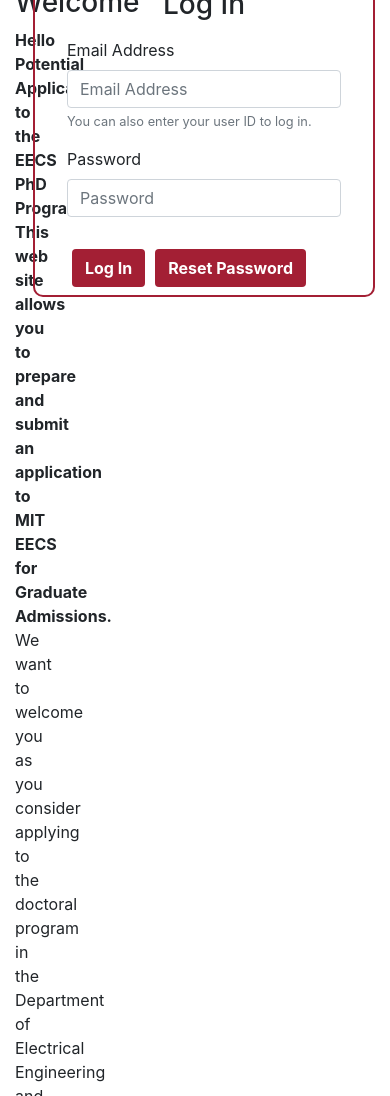
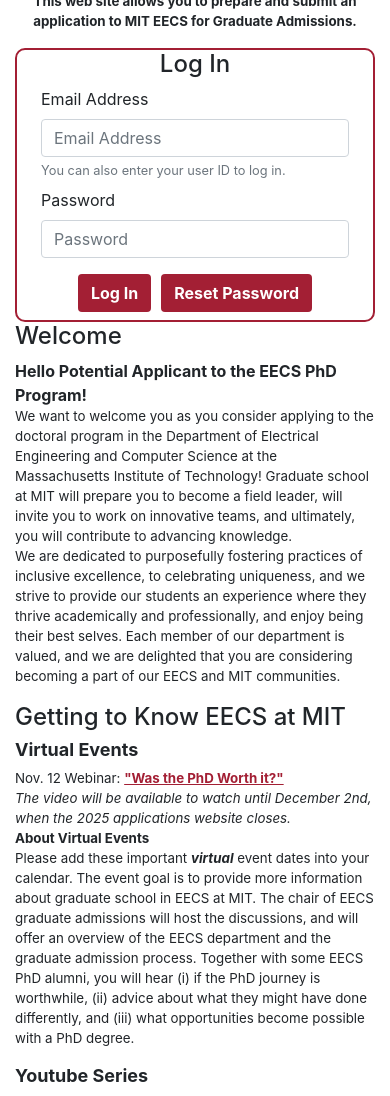
Before and after one commit to selenajwilliams/mit-ui-makeover, a website: page index.html in a window 390 px wide. Shown: the part 118-1214 px from the top of the page. Drawn offline with nearby package versions, Linux system fonts and the light colour scheme.

Commit message:
added css for desktop, tablet, phone

```diff
--- a/index.html
+++ b/index.html
@@ -9,21 +9,31 @@
     <title>MIT EECS Application</title>
 </head>
 <body>
+<div class="website-header"></div>
 <h1 class="text-center">MIT EECS Graduate Application 2025</h1>
 <div class="container">
+    <div class="overview-message" style="text-align: center;">
+        <p>
+            <strong>
+                This web site allows you to prepare and submit an application to MIT EECS for Graduate Admissions.</strong><br/>
+        </p>
+    </div>
+    <div class="info-wrapper info-wrapper-1">
+        <div class="info-text 1">
+        </div>
+    </div>
+    <div class="info-wrapper info-wrapper-2">
             <div class="info-text">
-        <div className="welcome">
                 <h3>Welcome</h3>
-            <p>
                 <strong>
                     Hello Potential Applicant to the EECS PhD Program! <br/>
                 </strong>
-                <strong>
-                    This web site allows you to prepare and submit an application to MIT EECS for Graduate Admissions.</strong><br/>
+                <p>
                     We want to welcome you as you consider applying to the doctoral program in the Department of Electrical Engineering and Computer Science at the Massachusetts Institute of Technology! Graduate school at MIT will prepare you to become a field leader, will invite you to work on innovative teams, and ultimately, you will contribute to advancing knowledge. <br/>
                     We are dedicated to purposefully fostering practices of inclusive excellence, to celebrating uniqueness, and we strive to provide our students an experience where they thrive academically and professionally, and enjoy being their best selves. Each member of our department is valued, and we are delighted that you are considering becoming a part of our EECS and MIT communities. <br/>
                 </p>
             </div>
+
 
             <h3>Getting to Know EECS at MIT</h3>
 
@@ -85,9 +95,8 @@
                     For technical assistance, please contact <a href="mailto:gradapply-email@mit.edu">gradapply-email@mit.edu</a>.
                 </p>
             </div>
-
     </div>
-
+    <div class="log-in-wrapper">
         <div class="log-in-panel">
             <div class="item">
                 <h3 style="text-align:center">Log In</h3>
@@ -111,6 +120,7 @@
             <button type="submit" class="btn button primary btn-lip">Reset Password</button>
             </div>
         </div>
+    </div>
 
 
 
--- a/styles.css
+++ b/styles.css
@@ -1,22 +1,63 @@
+/* body {
+    background-color: darkgray;
+} */
+
+.website-header {
+    background-color: #A31F34;
+    min-height: 3%;
+}
+
+
 .container {
     display: grid;
-    grid-template-columns: 2fr 1fr;
+    grid-template-columns: 8fr 1fr;
+    grid-row: auto auto;
 }
 
-.info-text {
-    grid-column: 1 / 3;
-    /* grid-row: 1 / 3; */
+.overview-message {
+    grid-column: 1/-1;
+    grid-row: 1;
 }
 
+.info-wrapper-1 {
+    grid-column: 1/9;
+}
+
+
+/* log in panel & components css */
+
 .log-in-panel {
-    grid-column: 3;
-    max-height:max-content;
-    display: flex;
-    flex-direction: column;
+    min-width: max-content;
+    max-height: max-content; /* keeps border from running to bottom of page*/
     border-radius: 10px;
     border: 2px solid #A31F34;
+
+    position: sticky;
+    top: 35%;
+    transform: translate(-50%, ); /* Offset by half its width/height */
 }
 
+
+/* everything here is the same in either UI */
+
+.button-panel {
+    display: flex;
+    flex-direction: row;
+    justify-content: center;
+
+}
+
+.lip {
+    margin: 0.5em 1.5em 0.5em;
+}
+
+
+.btn-lip { /* lip = log in panel */
+    margin: 0 5px 0; /* adds proper spacing to buttons*/
+}
+
+
+/* general css (links, headings, buttons) */
 
 a {
     color: #A31F34;
@@ -31,28 +72,10 @@
     font-weight: bold;
 }
 
-
-
-.button-panel {
-    display: flex;
-    flex-direction: row;
-    /* justify-content: ; */
-    /* padding: 0% 10% 0%; */
-}
-
-.lip {
-    margin: 0.5em 2em 0.5em;
-}
-
 .button {
-
     background-color: #A31F34;
     color: white;
     font-weight: bold;
-}
-
-.btn-lip { /* lip = log in panel */
-    margin: 0 5px 0; /* adds proper spacing to buttons*/
 }
 
 .button:hover {
@@ -60,21 +83,77 @@
     color: white;
 }
 
+.button:focus {
+    background-color: #FF1423;
+    color: white;
+}
 
-/* figma colors:
-MIT Red
-750014
+.button:click {
+    background-color: #A31F34;
+    color: white;
+}
 
-Logo Red
-#A31F34
 
-Bright Red
-#FF1423
+/* media query for mobile & ipad layouts */
+@media only screen and (max-width: 1000px) {
+    /* body {
+      background-color: burlywood;
+    } */
 
-Black
-#000000
+     .container {
+        display: grid;
+        grid-template-columns: unset;
+        grid-template-rows: auto auto auto;
+    }
 
-Silver Gray
-#8B959E
+    .overview-message {
+        grid-row: 1;
+    }
 
-*/
+    .info-wrapper-1 {
+        grid-row: 2;
+        grid-column: unset;
+    }
+
+    .info-wrapper-2 {
+        grid-row: 4;
+    }
+
+
+    /* log in panel & components css */
+
+    .log-in-panel {
+        border-radius: 10px;
+        border: 2px solid #A31F34;
+        grid-row: 3;
+    }
+
+    .button-panel {
+        display: flex;
+        flex-direction: row;
+        justify-content: center;
+    }
+}
+
+@media only screen and (max-width: 400px) {
+    /* body {
+        background-color: darkolivegreen;
+    } */
+    .log-in-panel {
+        min-width: unset;
+        max-height: unset;
+        /* max-width:  unset; */
+    }
+    h1 {
+        font-size: xx-large;
+    }
+    h3 {
+        font-size: x-large;
+    }
+    h5 {
+        font-size: large;
+    }
+    p {
+        font-size: smaller;
+    }
+}
--- /dev/null
+++ b/styles_desktop.css
@@ -0,0 +1,107 @@
+/**
+ * Has the CSS for the desktop layout --
+*/
+.body {
+    background-color: darkgray;
+}
+
+.website-header {
+    background-color: #A31F34;
+    min-height: 3%;
+    /* max-height: 3%; */
+}
+
+.container {
+    display: grid;
+    grid-template-columns: 8fr 1fr;
+    /* margin: 1% 1% 1%; */
+    /* width: 100vw; */
+    /* background-color: bisque; */
+}
+
+.info-wrapper {
+    /* background-color:burlywood; */
+    grid-column: 1/9;
+}
+
+.log-in-wrapper {
+    /* background-color: bisque; */
+    min-width: 300px;
+    grid-column: 9;
+}
+
+/* log in panel & components css */
+
+.log-in-panel {
+
+    min-width: max-content;
+    max-height: max-content; /* keeps border from running to bottom of page*/
+    border-radius: 10px;
+    border: 2px solid #A31F34;
+
+    position: fixed;
+    top: 35%;
+    transform: translate(-50%, ); /* Offset by half its width/height */
+}
+
+.button-panel {
+    display: flex;
+    flex-direction: row;
+}
+
+.lip {
+    margin: 0.5em 1.5em 0.5em;
+}
+
+
+.btn-lip { /* lip = log in panel */
+    margin: 0 5px 0; /* adds proper spacing to buttons*/
+}
+
+
+/* general css (links, headings, buttons) */
+
+a {
+    color: #A31F34;
+    font-weight: bold;
+    text-decoration: underline;
+}
+a:hover {
+    color: #FF1423
+}
+
+h5{
+    font-weight: bold;
+}
+
+.button {
+
+    background-color: #A31F34;
+    color: white;
+    font-weight: bold;
+}
+
+.button:hover {
+    background-color: #FF1423;
+    color: white;
+}
+
+
+
+/* figma colors:
+MIT Red
+750014
+
+Logo Red
+#A31F34
+
+Bright Red
+#FF1423
+
+Black
+#000000
+
+Silver Gray
+#8B959E
+
+*/
--- /dev/null
+++ b/styles_mobile.css
@@ -0,0 +1,93 @@
+.website-header {
+    background-color: #A31F34;
+    min-height: 3%;
+}
+
+.container {
+    display: grid;
+    grid-template-rows: auto auto auto auto;
+
+}
+
+.overview-message {
+    grid-row: 1;
+}
+
+.info-wrapper-1 {
+    grid-row: 2;
+}
+
+.info-wrapper-2 {
+    grid-row: 4;
+}
+
+
+/* log in panel & components css */
+
+.log-in-panel {
+    border-radius: 10px;
+    border: 2px solid #A31F34;
+    grid-row: 3;
+}
+
+.button-panel {
+    display: flex;
+    flex-direction: row;
+    justify-content: center;
+}
+
+.lip {
+    margin: 0.5em 1.5em 0.5em;
+}
+
+
+.btn-lip { /* lip = log in panel */
+    margin: 0 5px 0; /* adds proper spacing to buttons*/
+}
+
+
+/* general css (links, headings, buttons) */
+
+a {
+    color: #A31F34;
+    font-weight: bold;
+    text-decoration: underline;
+}
+a:hover {
+    color: #FF1423
+}
+
+h5{
+    font-weight: bold;
+}
+
+.button {
+    background-color: #A31F34;
+    color: white;
+    font-weight: bold;
+}
+
+.button:hover {
+    background-color: #FF1423;
+    color: white;
+}
+
+
+
+/* figma colors:
+MIT Red
+750014
+
+Logo Red
+#A31F34
+
+Bright Red
+#FF1423
+
+Black
+#000000
+
+Silver Gray
+#8B959E
+
+*/
```
Lines whose indentation alone changed are shown as unchanged.
